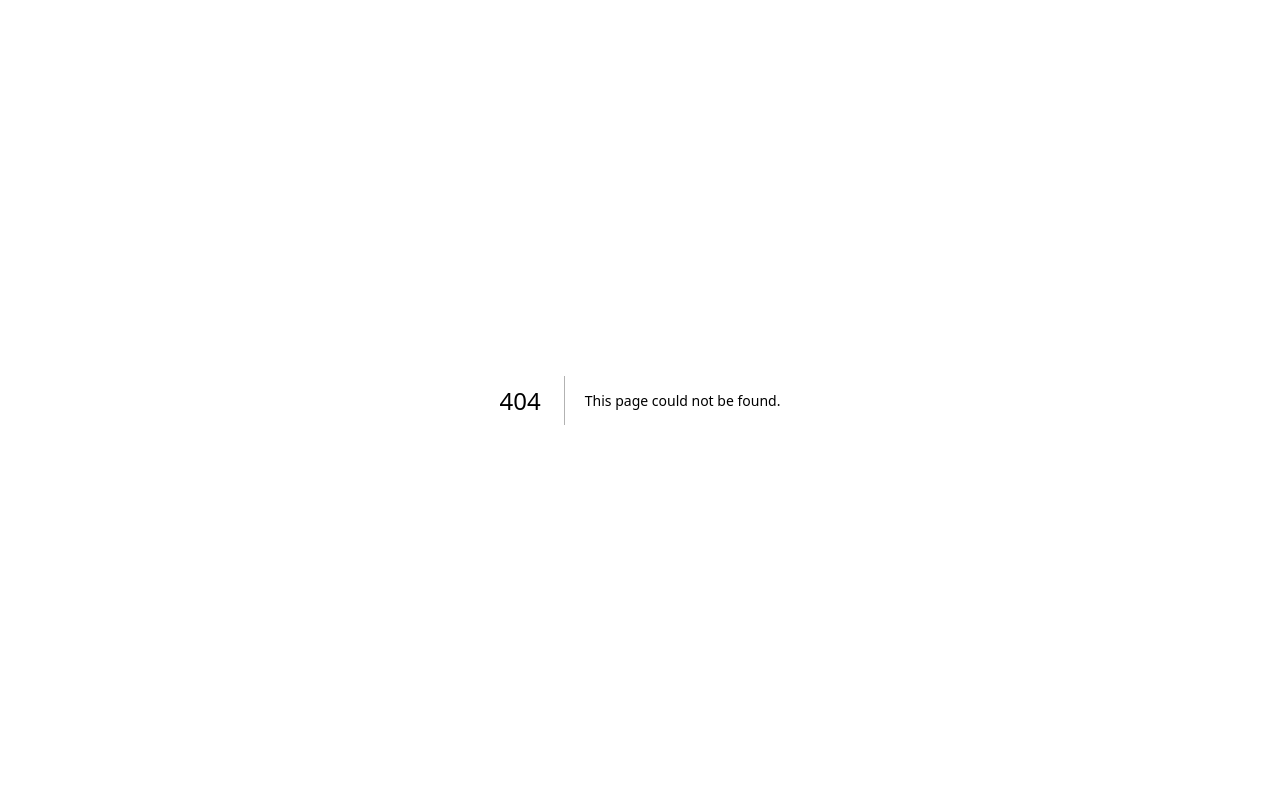
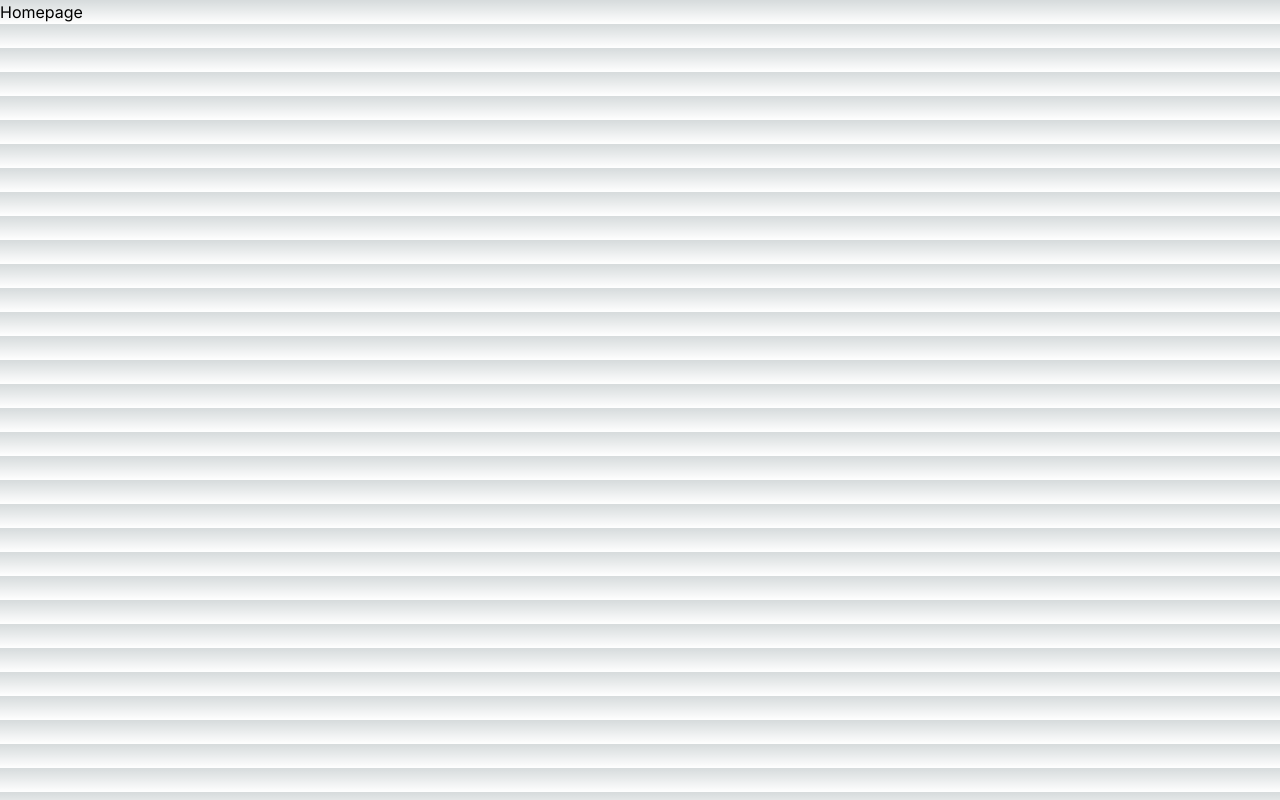
Before and after one commit to Mirthly-Inc/Doomify, a Next.js app: page /home in a window 1280 px wide. Before the commit this address had no page. Built offline with nearby package versions, Linux system fonts and the light colour scheme.

Commit message:
Added DashBoard

```diff
--- /dev/null
+++ b/app/home/page.tsx
@@ -0,0 +1,5 @@
+const Homepage = () => {
+  return <div>Homepage</div>;
+};
+
+export default Homepage;
```
